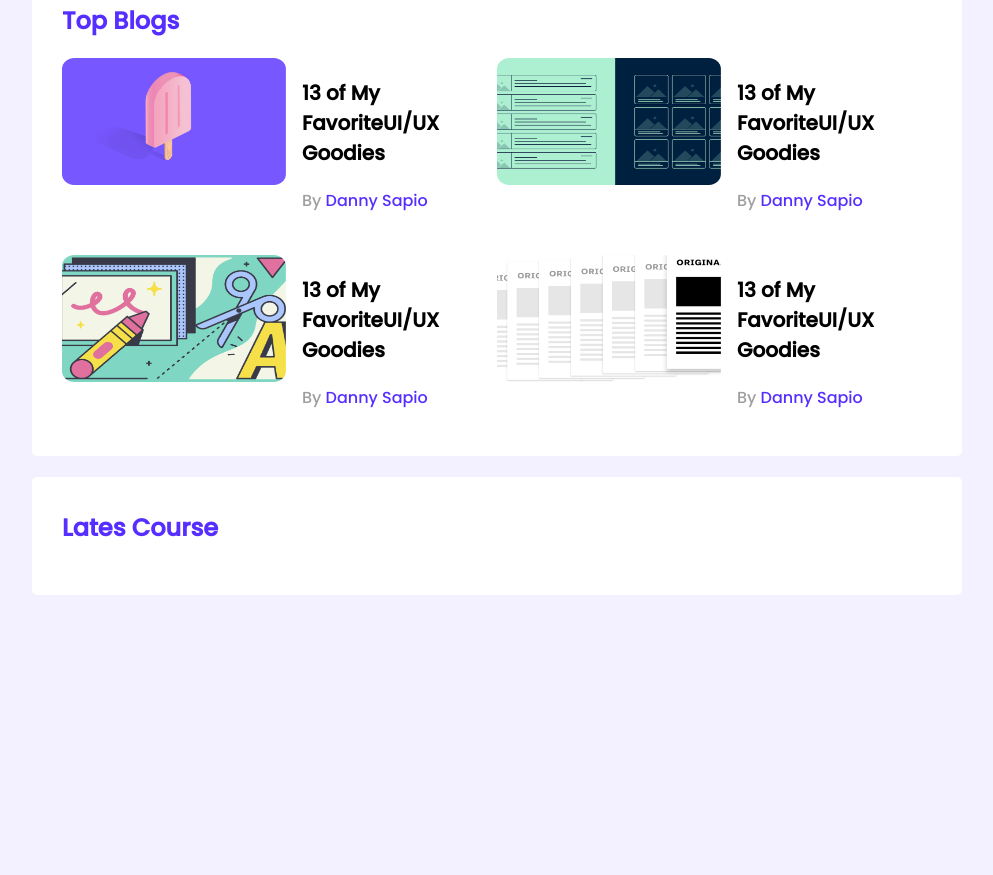
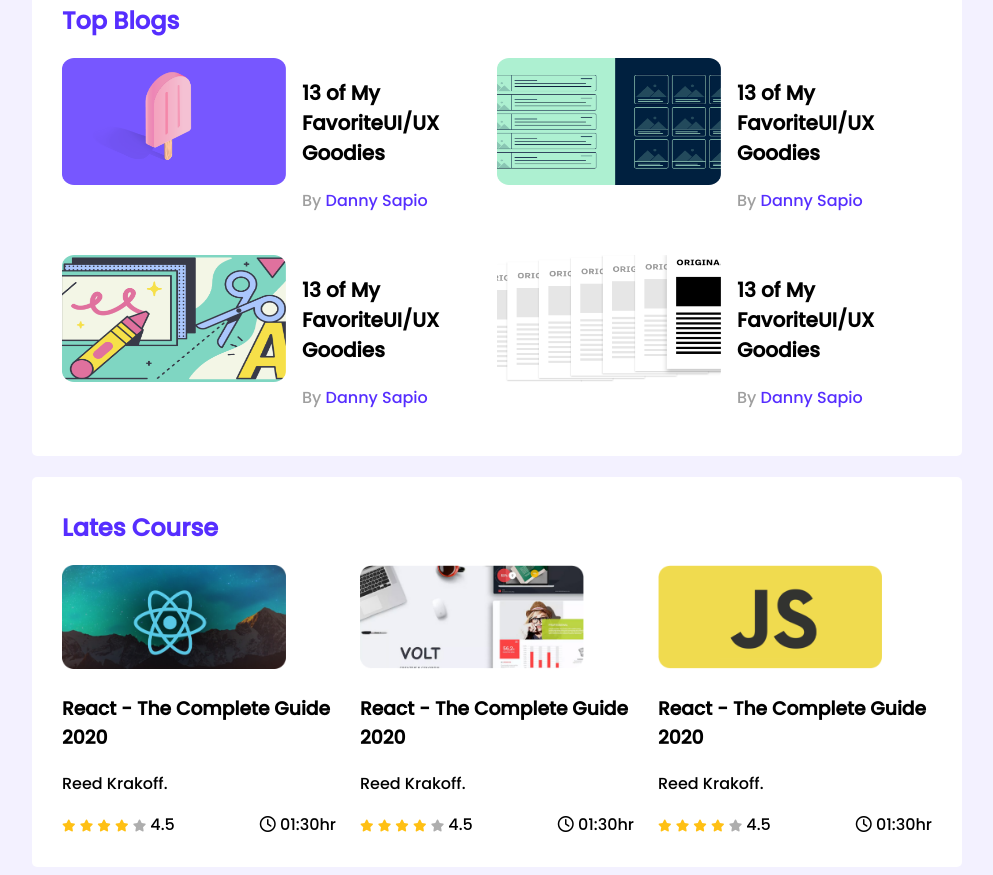
Before and after one commit to pieash9/leader-board-css3, a plain HTML site: page index.html in a window 1280 px wide. Shown: the part 330-1205 px from the top of the page, without its empty margins (143-1136 px from the left). Before the commit the page ends 933 px from the top, so only its background shows below. Drawn offline with Linux system fonts and the light colour scheme.

Commit message:
added responsive

```diff
--- a/index.html
+++ b/index.html
@@ -5,6 +5,8 @@
     <meta http-equiv="X-UA-Compatible" content="IE=edge" />
     <meta name="viewport" content="width=device-width, initial-scale=1.0" />
     <title>Leader Board</title>
+    <!-- font awesome -->
+    <script src="https://kit.fontawesome.com/7faa5e11ed.js" crossorigin="anonymous"></script>
     <!-- stylesheet -->
     <link rel="stylesheet" href="styles/style.css" />
   </head>
@@ -90,6 +92,77 @@
       <!-- latest courses  -->
       <section class="container">
         <h2 class="section-title">Lates Course</h2>
+        <div class="courses">
+          <div class="course">
+            <div class="course-banner">
+              <img src="images/courses/course-1.png" alt="">
+            </div>
+            <div class="course-detail">
+              <h3 class="course-title">React - The Complete Guide 2020</h3>
+              <p class="course-author">Reed Krakoff.</p>
+              <div class="course-info">
+                <div>
+                  <i class="fa-solid fa-star filled"></i>
+                  <i class="fa-solid fa-star filled"></i>
+                  <i class="fa-solid fa-star filled"></i>
+                  <i class="fa-solid fa-star filled"></i>
+                  <i class="fa-solid fa-star empty"></i>
+                  <span>4.5</span>
+                </div>
+                <div class="course-duration">
+                  <i class="fa-regular fa-clock"></i>
+                  01:30hr
+                </div>
+              </div>
+            </div>
+          </div>
+          <div class="course">
+            <div class="course-banner">
+              <img src="images/courses/course-2.png" alt="">
+            </div>
+            <div class="course-detail">
+              <h3 class="course-title">React - The Complete Guide 2020</h3>
+              <p class="course-author">Reed Krakoff.</p>
+              <div class="course-info">
+                <div>
+                  <i class="fa-solid fa-star filled"></i>
+                  <i class="fa-solid fa-star filled"></i>
+                  <i class="fa-solid fa-star filled"></i>
+                  <i class="fa-solid fa-star filled"></i>
+                  <i class="fa-solid fa-star empty"></i>
+                  <span>4.5</span>
+                </div>
+                <div class="course-duration">
+                  <i class="fa-regular fa-clock"></i>
+                  01:30hr
+                </div>
+              </div>
+            </div>
+          </div>
+          <div class="course">
+            <div class="course-banner">
+              <img src="images/courses/course-3.png" alt="">
+            </div>
+            <div class="course-detail">
+              <h3 class="course-title">React - The Complete Guide 2020</h3>
+              <p class="course-author">Reed Krakoff.</p>
+              <div class="course-info">
+                <div>
+                  <i class="fa-solid fa-star filled"></i>
+                  <i class="fa-solid fa-star filled"></i>
+                  <i class="fa-solid fa-star filled"></i>
+                  <i class="fa-solid fa-star filled"></i>
+                  <i class="fa-solid fa-star empty"></i>
+                  <span>4.5</span>
+                </div>
+                <div class="course-duration">
+                  <i class="fa-regular fa-clock"></i>
+                  01:30hr
+                </div>
+              </div>
+            </div>
+          </div>
+        </div>
       </section>
     </main>
   </body>
--- a/styles/style.css
+++ b/styles/style.css
@@ -78,3 +78,57 @@
     font-size: 16px;
     color: #562EFF;;
 }
+
+/* courses styles  */
+
+.courses{
+    display: grid;
+    grid-template-columns: repeat(3,1fr);
+    grid-column-gap: 24px;
+}
+.course-info{
+    display: flex;
+    align-items: center;
+    justify-content: space-between;
+}
+.course .course-banner img{
+    width: 224px;
+    height: 104px;
+}
+.fa-star{
+    font-size: 12px;
+}
+.fa-star.filled{
+    color: #FFC014;
+}
+.fa-star.empty{
+    color: #AEAEAE;
+}
+
+/*----------------------
+    media queries
+------------------------  */
+/* mobile devices */
+
+@media only screen and (max-width:688px) {
+    .container{
+        width: 100%;
+    }
+    .players, .blogs, .courses{
+        grid-template-columns: repeat(1,1fr);
+    }
+    .player, .blog{
+        flex-direction: column;
+    }
+}
+
+/* tablet devices  */
+
+@media only screen and (min-width:689px) and (max-width:992px){
+    .container{
+        width: 100%;
+    }
+    .players, .courses{
+        grid-template-columns: repeat(2,1fr);
+    }
+}
```
